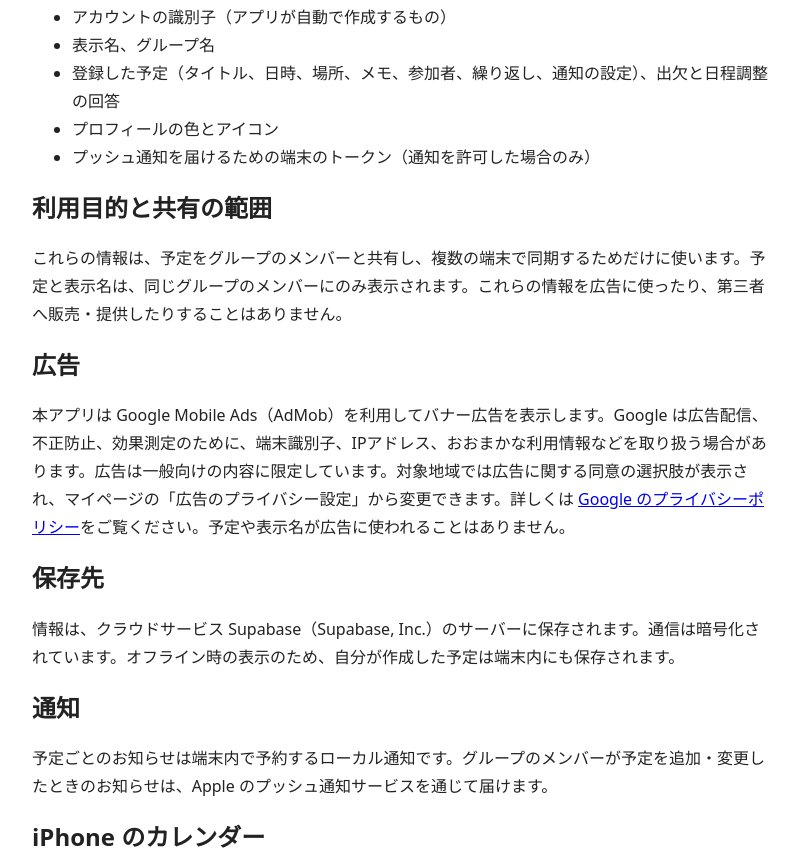
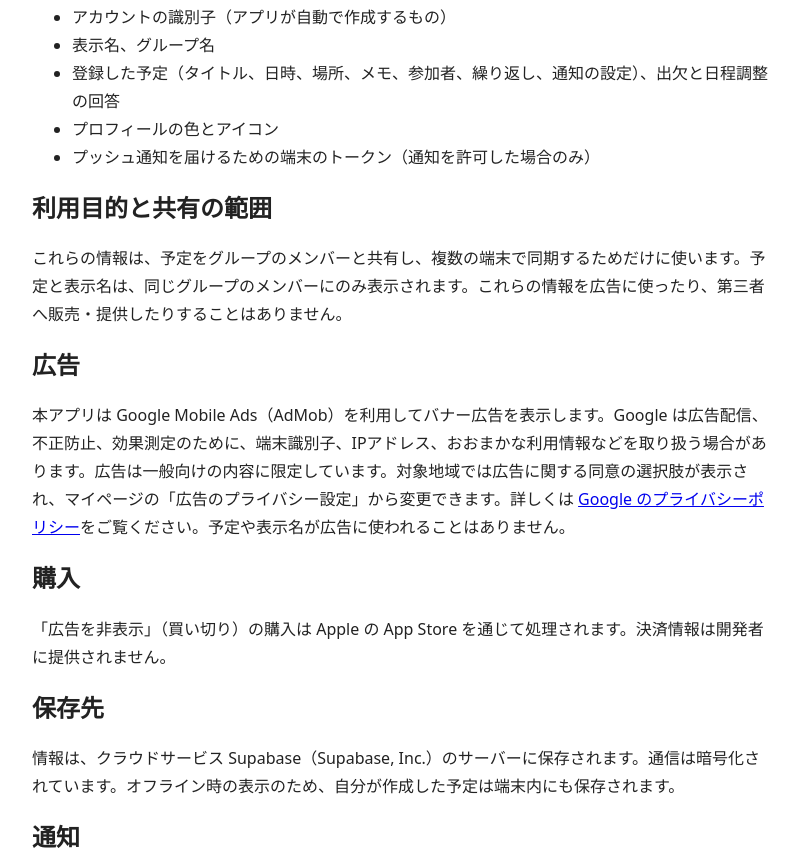
Before and after one commit to hasebe48/hasebe48.github.io, a plain HTML site: page minna/privacy.html in a window 1280 px wide. Shown: the part 285-1153 px from the top of the page, without its empty margins (240-1038 px from the left). Drawn offline with Linux system fonts and the light colour scheme.

Commit message:
みんなの予定: 購入についてプライバシーポリシーに追記

```diff
--- a/minna/privacy.html
+++ b/minna/privacy.html
@@ -16,6 +16,8 @@
 <p>これらの情報は、予定をグループのメンバーと共有し、複数の端末で同期するためだけに使います。予定と表示名は、同じグループのメンバーにのみ表示されます。これらの情報を広告に使ったり、第三者へ販売・提供したりすることはありません。</p>
 <h2>広告</h2>
 <p>本アプリは Google Mobile Ads（AdMob）を利用してバナー広告を表示します。Google は広告配信、不正防止、効果測定のために、端末識別子、IPアドレス、おおまかな利用情報などを取り扱う場合があります。広告は一般向けの内容に限定しています。対象地域では広告に関する同意の選択肢が表示され、マイページの「広告のプライバシー設定」から変更できます。詳しくは <a href="https://policies.google.com/privacy?hl=ja">Google のプライバシーポリシー</a>をご覧ください。予定や表示名が広告に使われることはありません。</p>
+<h2>購入</h2>
+<p>「広告を非表示」（買い切り）の購入は Apple の App Store を通じて処理されます。決済情報は開発者に提供されません。</p>
 <h2>保存先</h2>
 <p>情報は、クラウドサービス Supabase（Supabase, Inc.）のサーバーに保存されます。通信は暗号化されています。オフライン時の表示のため、自分が作成した予定は端末内にも保存されます。</p>
 <h2>通知</h2>
```
